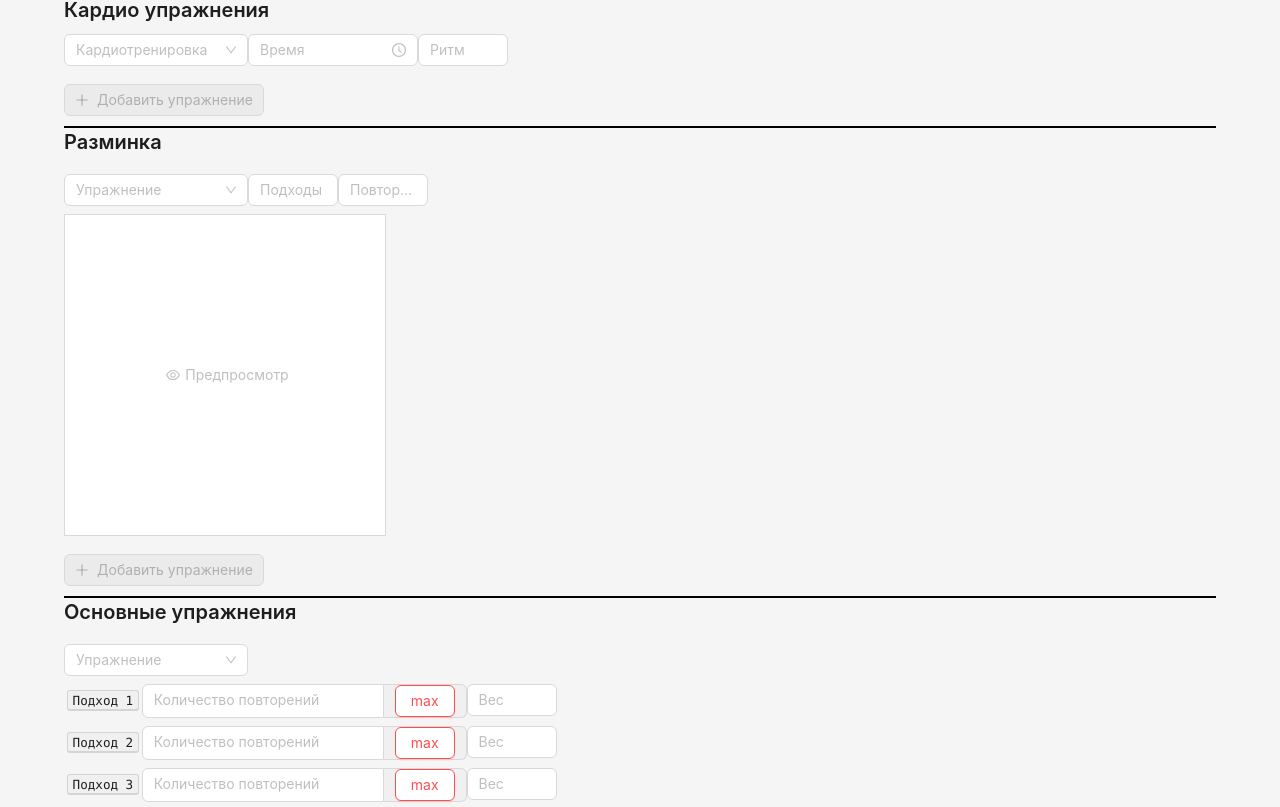
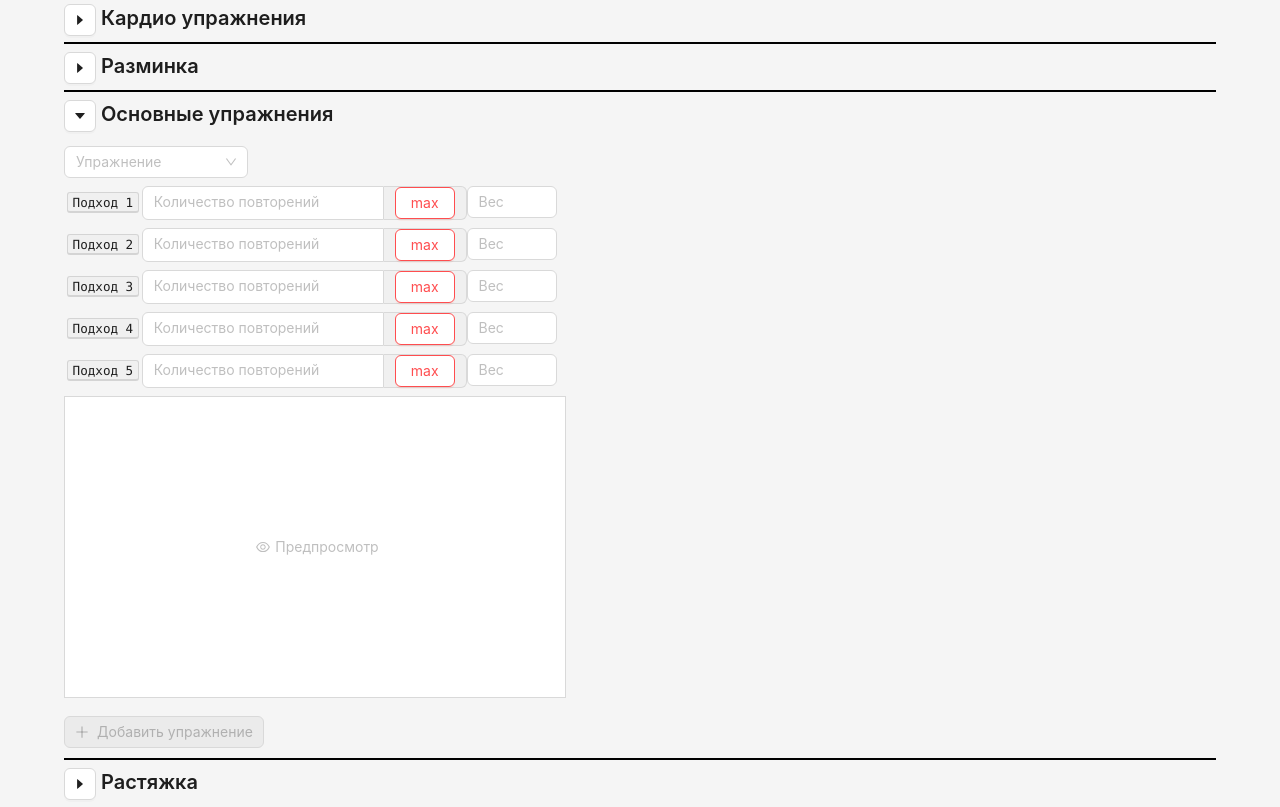
Before and after one commit to liahrothstein/workout.planner, a React (Vite) app: page /workout.planner/create#/create/ in a window 1280 px wide. Shown: the part 253-1060 px from the top of the page. Built offline with nearby package versions, Linux system fonts and the light colour scheme.

Commit message:
feat: add switch show buttons

```diff
--- a/src/entities/add-exercise/ui/AddExercise.tsx
+++ b/src/entities/add-exercise/ui/AddExercise.tsx
@@ -1,6 +1,6 @@
 import { useState } from 'react';
 import { Button, Cascader, InputNumber, Typography } from 'antd';
-import { PlusOutlined } from '@ant-design/icons';
+import { CaretDownOutlined, CaretRightOutlined, PlusOutlined } from '@ant-design/icons';
 
 import { Preview } from '@components/preview';
 
@@ -26,12 +26,20 @@ export function AddExercise() {
     const [weight5, setWeight5] = useState<number | null>(null);
 
     const [exercise, setExercise] = useState<string[] | null | undefined>(null);
+    const [isOpen, setIsOpen] = useState<boolean>(true);
 
     const { Text, Title } = Typography;
 
     return (
         <div className="addExercise">
+            <div className="titleWithButton">
+                <Button
+                    icon={(isOpen) ? <CaretDownOutlined /> : <CaretRightOutlined />}
+                    onClick={() => { setIsOpen(!isOpen) }} />
                 <Title level={4} className='addExercise'>Основные упражнения</Title>
+            </div>
+            {(isOpen) &&
+                <>
                     <Cascader
                         maxTagCount={2}
                         options={exercisesCascaderProps.options}
@@ -65,6 +73,8 @@ export function AddExercise() {
                         variant='solid'
                         className='addExercise'
                         onClick={() => { addExersice(exerciseArray, dispatch, exercise, times1, times2, times3, times4, times5, weight1, weight2, weight3, weight4, weight5) }}>Добавить упражнение</Button>
+                </>
+            }
         </div>
     )
 }
--- a/src/entities/cardio/ui/Cardio.tsx
+++ b/src/entities/cardio/ui/Cardio.tsx
@@ -1,6 +1,6 @@
 import { useState } from 'react';
 import { Button, Cascader, InputNumber, TimePicker, Typography } from 'antd';
-import { PlusOutlined } from '@ant-design/icons';
+import { CaretDownOutlined, CaretRightOutlined, PlusOutlined } from '@ant-design/icons';
 
 import { useAppDispatch, useAppSelector } from '@store/hooks';
 import { setCardio } from '@slices/cardio-slice';
@@ -17,13 +17,21 @@ export function Cardio() {
     const [cardioExercise, setCardioExercise] = useState<CardioType[] | null | undefined>(null);
     const [time, setTime] = useState<string>('');
     const [rhytm, setRhytm] = useState<number | null>(null);
+    const [isOpen, setIsOpen] = useState<boolean>(false);
 
     const { Title } = Typography;
 
     return (
         <div className="cardio">
+            <div className="titleWithButton">
+                <Button
+                    icon={(isOpen) ? <CaretDownOutlined /> : <CaretRightOutlined />}
+                    onClick={() => { setIsOpen(!isOpen) }} />
+                <Title level={4} className='cardio'>Кардио упражнения</Title>
+            </div>
+            {(isOpen) &&
+                <>
                     <div>
-                <Title level={4} className='cardio'>Кардио упражнения</Title>
                         <Cascader
                             className='cardioType'
                             options={cardioCascaderProps.options}
@@ -48,6 +56,8 @@ export function Cardio() {
                         variant='solid'
                         onClick={() => { dispatch(setCardio([...cardio, { name: cardioExercise, time: time, rhythm: rhytm }])) }}
                         className='cardio'>Добавить упражнение</Button>
+                </>
+            }
         </div>
     )
 }
--- a/src/entities/stretching/ui/Stretching.tsx
+++ b/src/entities/stretching/ui/Stretching.tsx
@@ -1,6 +1,6 @@
 import { useState } from 'react';
 import { Button, Cascader, InputNumber, Typography } from 'antd';
-import { PlusOutlined } from '@ant-design/icons';
+import { CaretDownOutlined, CaretRightOutlined, PlusOutlined } from '@ant-design/icons';
 
 import { StretchingPreview } from '@components/stretching-preview';
 
@@ -17,12 +17,20 @@ export function Stretching() {
     const [exercise, setExercise] = useState<string[] | null | undefined>(null);
     const [attempts, setAttempts] = useState<number | null>(null);
     const [times, setTimes] = useState<number | null>(null);
+    const [isOpen, setIsOpen] = useState<boolean>(false);
 
     const { Title } = Typography;
 
     return (
         <div className='stretching'>
-            <Title level={4}>Растяжка</Title>
+            <div className="titleWithButton">
+                <Button
+                    icon={(isOpen) ? <CaretDownOutlined /> : <CaretRightOutlined />}
+                    onClick={() => { setIsOpen(!isOpen) }} />
+                <Title level={4} className='stretching'>Растяжка</Title>
+            </div>
+            {(isOpen) &&
+                <>
                     <div>
                         <Cascader
                             onChange={(e) => { setExercise(e) }}
@@ -50,6 +58,8 @@ export function Stretching() {
                         variant='solid'
                         onClick={() => { dispatch(setStretching([...stretching, { exercise: exercise, attempts: attempts, times: times }])) }}
                         className='stretching'>Добавить упражнение</Button>
+                </>
+            }
         </div>
     )
 }
--- a/src/entities/warm-up/ui/WarmUp.tsx
+++ b/src/entities/warm-up/ui/WarmUp.tsx
@@ -1,6 +1,6 @@
 import { useState } from 'react';
 import { Button, Cascader, InputNumber, Typography } from 'antd';
-import { PlusOutlined } from '@ant-design/icons';
+import { CaretDownOutlined, CaretRightOutlined, PlusOutlined } from '@ant-design/icons';
 
 import { WarmUpPreview } from '@components/warm-up-preview';
 
@@ -17,12 +17,20 @@ export function WarmUp() {
     const [exercise, setExercise] = useState<string[] | null | undefined>(null);
     const [attempts, setAttempts] = useState<number | null>(null);
     const [times, setTimes] = useState<number | null>(null);
+    const [isOpen, setIsOpen] = useState<boolean>(false);
 
     const { Title } = Typography;
 
     return (
         <div className='warmUp'>
-            <Title level={4}>Разминка</Title>
+            <div className="titleWithButton">
+                <Button
+                    icon={(isOpen) ? <CaretDownOutlined /> : <CaretRightOutlined />}
+                    onClick={() => { setIsOpen(!isOpen) }} />
+                <Title level={4} className='warmUp'>Разминка</Title>
+            </div>
+            {(isOpen) &&
+                <>
                     <div>
                         <Cascader
                             options={warmUpCascaderProps.options}
@@ -50,6 +58,8 @@ export function WarmUp() {
                         variant='solid'
                         onClick={() => { dispatch(setWarmUp([...warmUp, { exercise: exercise, attempts: attempts, times: times }])) }}
                         className='warmUp'>Добавить упражнение</Button>
+                </>
+            }
         </div>
     )
 }
--- a/src/shared/sass/entities/_add_exercise.scss
+++ b/src/shared/sass/entities/_add_exercise.scss
@@ -4,6 +4,12 @@ div.addExercise {
     gap: 8px;
     border-bottom: 2px solid black;
     border-top: 2px solid black;
+
+    div.titleWithButton {
+        margin-top: 8px;
+        display: flex;
+        gap: 5px;
+    }
 
     button.addExercise {
         width: 200px;
--- a/src/shared/sass/entities/_cardio.scss
+++ b/src/shared/sass/entities/_cardio.scss
@@ -1,8 +1,14 @@
 div.cardio {
+    margin-top: 8px;
     display: flex;
     flex-direction: column;
     gap: 8px;
     border-bottom: 2px solid black;
+
+    div.titleWithButton {
+        display: flex;
+        gap: 5px;
+    }
 
     button.cardio {
         width: 200px;
--- a/src/shared/sass/entities/_stretching.scss
+++ b/src/shared/sass/entities/_stretching.scss
@@ -1,7 +1,13 @@
 div.stretching {
+    margin-top: 8px;
     display: flex;
     flex-direction: column;
     gap: 8px;
+
+    div.titleWithButton {
+        display: flex;
+        gap: 5px;
+    }
 
     button.stretching {
         width: 200px;
--- a/src/shared/sass/entities/_warm_up.scss
+++ b/src/shared/sass/entities/_warm_up.scss
@@ -1,7 +1,13 @@
 div.warmUp {
+    margin-top: 8px;
     display: flex;
     flex-direction: column;
     gap: 8px;
+
+    div.titleWithButton {
+        display: flex;
+        gap: 5px;
+    }
 
     button.warmUp {
         width: 200px;
```
Lines whose indentation alone changed are shown as unchanged.
